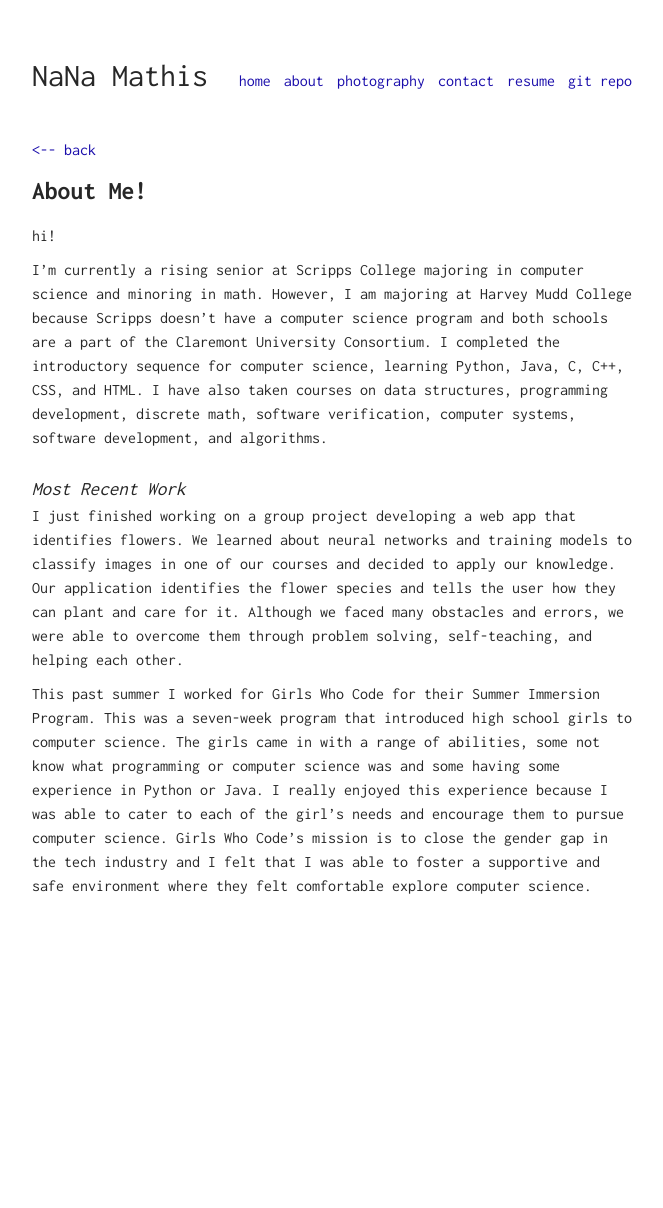
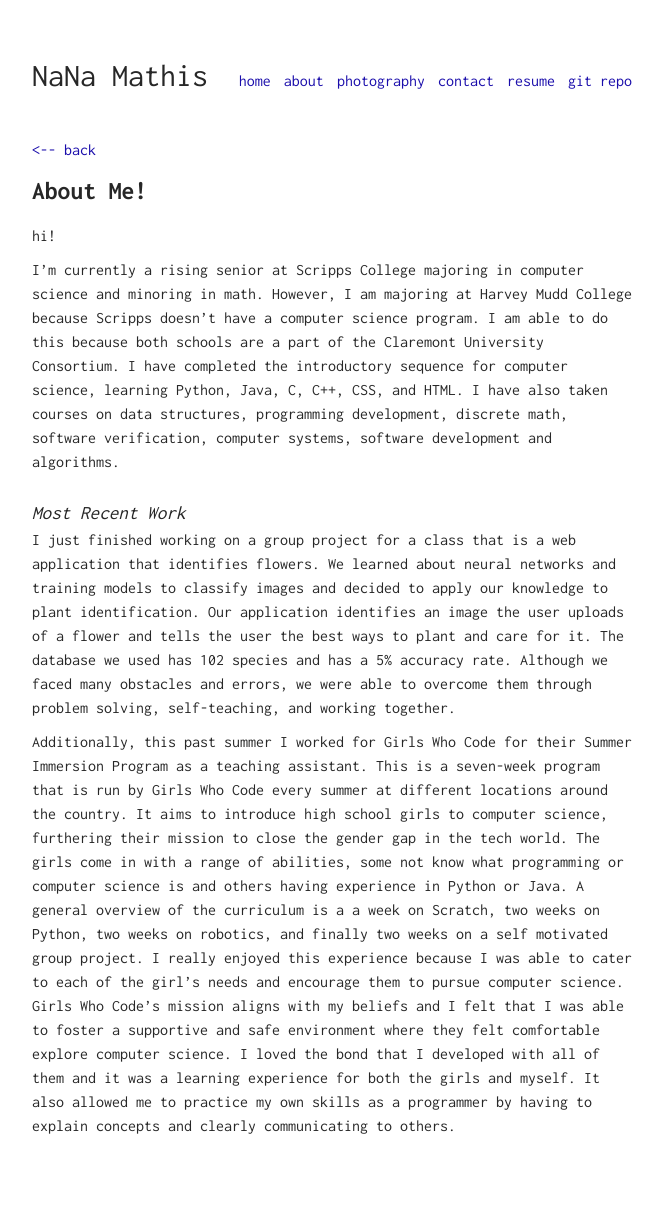
Before and after one commit to n-mathis/n-mathis.github.io, a Jekyll site: the page built from about/index.md, in a window 1280 px wide. Shown: the whole page, without its empty margins (308-971 px from the left). Built offline with Jekyll 4.4.1, drawn with Linux system fonts in a browser that asks for light colours; before the commit the page ends 968 px from its top, so only the background shows below that.

Commit message:
updated about meand linking to sites

```diff
--- a/about/index.md
+++ b/about/index.md
@@ -4,10 +4,10 @@ layout: about
 
 hi!
 
-I’m currently a rising senior at Scripps College majoring in computer science and minoring in math. However, I am majoring at Harvey Mudd College because Scripps doesn't have a computer science program and both schools are a part of the Claremont University Consortium. I completed the introductory sequence for computer science, learning Python, Java, C, C++, CSS, and HTML. I have also taken courses on data structures, programming development, discrete math, software verification, computer systems, software development, and algorithms.
+I’m currently a rising senior at Scripps College majoring in computer science and minoring in math. However, I am majoring at Harvey Mudd College because Scripps doesn't have a computer science program. I am able to do this because both schools are a part of the Claremont University Consortium. I have completed the introductory sequence for computer science, learning Python, Java, C, C++, CSS, and HTML. I have also taken courses on data structures, programming development, discrete math, software verification, computer systems, software development  and algorithms.
 
 # Most Recent Work
 
-I just finished working on a group project developing a web app that identifies flowers. We learned about neural networks and training models to classify images in one of our courses and decided to apply our knowledge. Our application identifies the flower species and tells the user how they can plant and care for it. Although we faced many obstacles and errors, we were able to overcome them through problem solving, self-teaching, and helping each other.
+I just finished working on a group project for a class that is a web application that identifies flowers. We learned about neural networks and training models to classify images and decided to apply our knowledge to plant identification. Our application identifies an image the user uploads of a flower and tells the user the best ways to plant and care for it. The database we used has 102 species and has a 5% accuracy rate. Although we faced many obstacles and errors, we were able to overcome them through problem solving, self-teaching, and working together.
 
-This past summer I worked for Girls Who Code for their Summer Immersion Program. This was a seven-week program that introduced high school girls to computer science. The girls came in with a range of abilities, some not know what programming or computer science was and some having some experience in Python or Java. I really enjoyed this experience because I was able to cater to each of the girl’s needs and encourage them to pursue computer science. Girls Who Code’s mission is to close the gender gap in the tech industry and I felt that I was able to foster a supportive and safe environment where they felt comfortable explore computer science.
+Additionally, this past summer I worked for Girls Who Code for their Summer Immersion Program as a teaching assistant. This is a seven-week program that is run by Girls Who Code every summer at different locations around the country. It aims to introduce high school girls to computer science, furthering their mission to close the gender gap in the tech world. The girls come in with a range of abilities, some not know what programming or computer science is and others having experience in Python or Java. A general overview of the curriculum is a a week on Scratch, two weeks on Python, two weeks on robotics, and finally two weeks on a self motivated group project. I really enjoyed this experience because I was able to cater to each of the girl’s needs and encourage them to pursue computer science. Girls Who Code’s mission aligns with my beliefs and I felt that I was able to foster a supportive and safe environment where they felt comfortable explore computer science. I loved the bond that I developed with all of them and it was a learning experience for both the girls and myself. It also allowed me to practice my own skills as a programmer by having to explain concepts and clearly communicating to others.
--- a/index.html
+++ b/index.html
@@ -18,6 +18,7 @@ layout: default
         <li>
           {{ education.notes }}
         </li>
+        <br>
         {% endfor %}
     </ul>
 </div>
```
Also changed, not shown: contact/index.md (+5 -5 lines), photography/index.md (+3 -3 lines), 1 other file.
